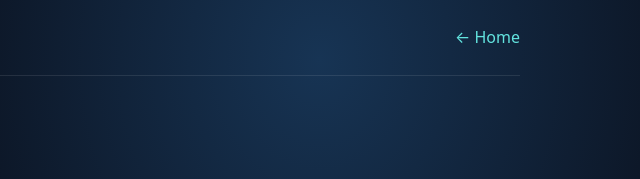
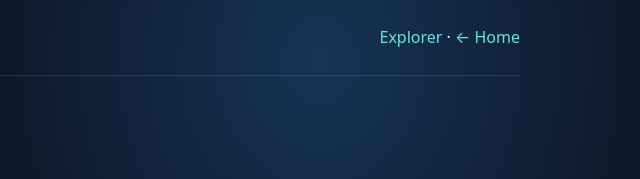
Before and after one commit to Rajosreeranighosh/ANA-Website, a plain HTML site: page status.html in a window 1280 px wide. Shown: the top 179 px of the page, 640-1280 px from the left. Drawn offline with Linux system fonts and the light colour scheme.

Commit message:
Link explorer from development status

```diff
--- a/status.html
+++ b/status.html
@@ -12,7 +12,7 @@
 </style>
 </head>
 <body>
-<header class="wrap nav"><a class="brand" href="index.html"><span class="mark">A</span>ANA BLOCKCHAIN</a><a href="index.html">← Home</a></header>
+<header class="wrap nav"><a class="brand" href="index.html"><span class="mark">A</span>ANA BLOCKCHAIN</a><nav><a href="explorer.html">Explorer</a> · <a href="index.html">← Home</a></nav></header>
 <main class="wrap">
 <div class="hero"><div class="eyebrow">Project status</div><h1>Built in the open.<br>Verified step by step.</h1><p class="muted">This page reports development readiness, not live blockchain telemetry. The network is still experimental; no public mainnet or production explorer is available.</p></div>
 <div class="banner"><strong>Not mainnet-ready.</strong> ANA is an experimental prototype. There are no verified public network metrics to display here. Do not send funds or rely on token balances, prices, or mining rewards.</div>
```
